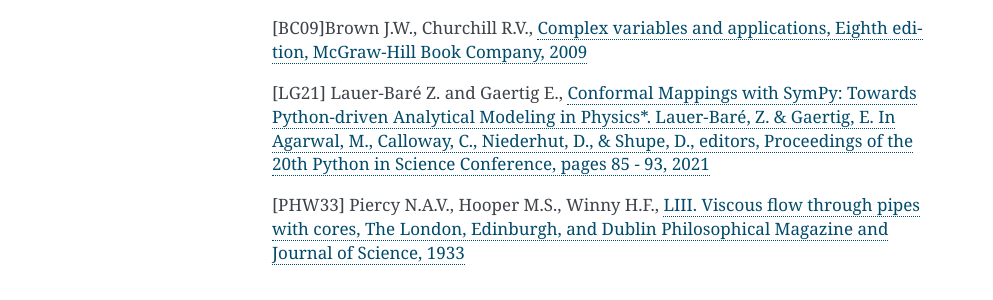
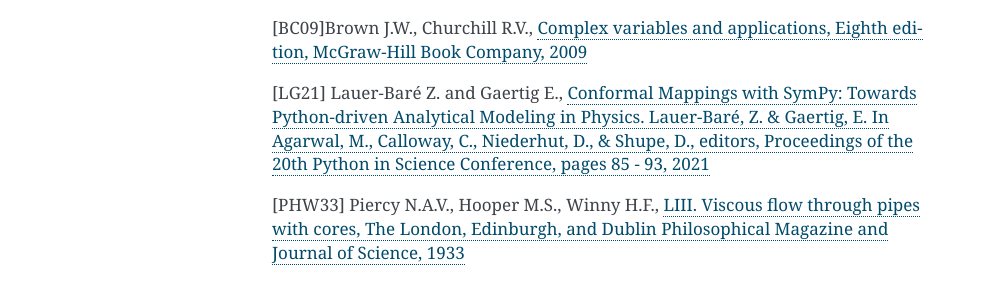
Before and after one commit to im-AMS/Conformal-Maps, a Sphinx documentation site: the page built from docs/source/index.rst, in a window 1280 px wide. Shown: the part 1217-1517 px from the top of the page, without its empty margins (148-1141 px from the left). Built offline with Sphinx 7.4.7, drawn with Linux system fonts in a browser that asks for light colours.

```diff
--- a/docs/source/index.rst
+++ b/docs/source/index.rst
@@ -35,6 +35,6 @@ References
 
 [BC09]Brown J.W., Churchill R.V., `Complex variables and applications, Eighth edition, McGraw-Hill Book Company, 2009 <https://www.mheducation.com/highered/product/complex-variables-applications-brown-churchill/M9780073383170.html>`_
 
-[LG21] Lauer-Baré Z. and Gaertig E., `Conformal Mappings with SymPy: Towards Python-driven Analytical Modeling in Physics*. Lauer-Baré, Z. & Gaertig, E. In Agarwal, M., Calloway, C., Niederhut, D., & Shupe, D., editors, Proceedings of the 20th Python in Science Conference, pages 85 - 93, 2021 <https://conference.scipy.org/proceedings/scipy2021/lauer_bare_gaertig.html>`_
+[LG21] Lauer-Baré Z. and Gaertig E., `Conformal Mappings with SymPy: Towards Python-driven Analytical Modeling in Physics. Lauer-Baré, Z. & Gaertig, E. In Agarwal, M., Calloway, C., Niederhut, D., & Shupe, D., editors, Proceedings of the 20th Python in Science Conference, pages 85 - 93, 2021 <https://conference.scipy.org/proceedings/scipy2021/lauer_bare_gaertig.html>`_
 
 [PHW33] Piercy N.A.V., Hooper M.S., Winny H.F., `LIII. Viscous flow through pipes with cores, The London, Edinburgh, and Dublin Philosophical Magazine and Journal of Science, 1933 <https://www.tandfonline.com/doi/abs/10.1080/14786443309462212>`_
```
